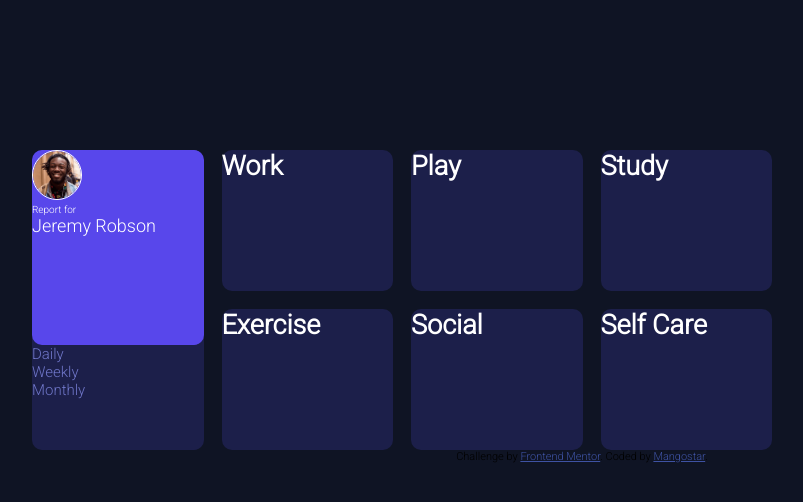
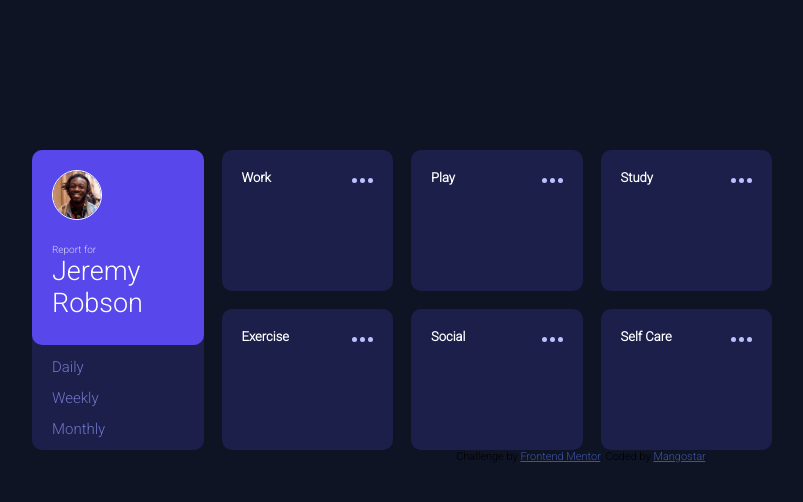
Before and after one commit to Mangostar1/Porfolio, a PHP site: page /frontend_mentor/time-tracking-dashboard-main/index-time_tracking.html in a window 1280 px wide. Shown: the part 75-577 px from the top of the page, without its empty margins (58-861 px from the left). Run offline with PHP 8.4, Linux system fonts and the light colour scheme.

Commit message:
actualizacion en time track

```diff
--- a/frontend_mentor/time-tracking-dashboard-main/JS/time-track.js
+++ b/frontend_mentor/time-tracking-dashboard-main/JS/time-track.js
@@ -2,6 +2,7 @@
 let day = document.getElementById("day");
 let week = document.getElementById("week");
 let month = document.getElementById("month");
+
 /* elementos contenedores */
 let daily = document.getElementsByClassName("daily");
 let weekly = document.getElementsByClassName("weekly");
@@ -16,14 +17,6 @@
 let hoursMonth = document.getElementsByClassName("hours-month");
 let previMonth = document.getElementsByClassName("previ-month");
 
-
-/* display: flex por defecto */
-
-for (let i = 0; i < 6; i++){
-    daily[i].style = "display: flex";
-    weekly[i].style = "display: none";
-    monthly[i].style = "display: none";
-}
 
 /* eventos click */
 
--- a/frontend_mentor/time-tracking-dashboard-main/css/index_time_track.css
+++ b/frontend_mentor/time-tracking-dashboard-main/css/index_time_track.css
@@ -43,17 +43,42 @@
 
 /* cont */
 
+.titulo{
+    display: flex;
+    align-items: center;
+    justify-content: space-between;
+}
+
+.elipsis{
+    height: 5px;
+
+    margin-right: 20px;
+
+    cursor: pointer;
+}
+
 h2{
     color: var(--neutral_white);
+    font-size: 13px;
+    margin-top: 20px;
+    margin-left: 20px;
+    margin-bottom: 25px;
 }
 
 .hours{/* tiene display flex */
-    color: red;
+    color: var(--colorWithe);
     width: 100%;
+
+    font-size: 35px;
+    margin-left: 20px;
+    margin-bottom: 10px;
 }
 .previ{/* tiene display flex */
-    color: pink;
+    color: var(--neutral_four);
     width: 100%;
+
+    font-size: 11px;
+    margin-left: 20px;
 }
 
 #svg-work{
@@ -153,6 +178,11 @@
     border-radius: 10px;
 }
 
+/* #work:hover, #play:hover, #study:hover, #exercise:hover, #social:hover, #self_care:hover{
+    background-color: var(--neutral_three);
+    cursor: pointer;
+} */
+
 
 /* other */
 .attribution {
@@ -170,18 +200,25 @@
 
     border: 1px solid var(--neutral_white);
     border-radius: 50%;
+
+    margin: 20px;
 }
 
 /* text */
 
 #report{
     font-size: 10px;
-    color: var(--neutral_white);
+    color: hsl(246, 80%, 90%);
+
+    margin-left: 20px;
 }
 
 #name{
     color: var(--neutral_white);
     font-weight: 400;
+    font-size: 27px;
+
+    margin-left: 20px;
 }
 
 #list{
@@ -193,7 +230,10 @@
 #list li:hover{
     color: var(--neutral_white);
 }
-
+#list li{
+    margin-left: 20px;
+    margin-top: 13px;
+}
 /* data */
 
 .daily, .weekly, .monthly{
--- a/frontend_mentor/time-tracking-dashboard-main/index-time_tracking.html
+++ b/frontend_mentor/time-tracking-dashboard-main/index-time_tracking.html
@@ -48,12 +48,13 @@
           <div id="work-img" class="svg">
             <!-- <img src="/frontend_mentor/time-tracking-dashboard-main/images/icon-work.svg" id="svg-work"> -->
           </div>
-          <div class="" id="">
+          <div class="titulo" id="">
             <h2>Work</h2>
+            <img src="./images/icon-ellipsis.svg" class="elipsis">
           </div>
           <div class="daily">
             <p class= "hours hours-daily"></p> <!-- daily -->
-            <p class= "previ previ-daily" id="previD-work"></p> <!-- daily -->
+            <p class= "previ previ-daily"></p> <!-- daily -->
           </div>
           <div class="weekly">
             <p class= "hours hours-week"></p> <!-- weekly -->
@@ -65,8 +66,9 @@
           </div>
         </div>
         <div id="play" class="cont">
-          <div class="" id="">
+          <div class="titulo" id="">
             <h2>Play</h2>
+            <img src="./images/icon-ellipsis.svg" class="elipsis">
           </div>
           <div class="daily">
             <p class= "hours hours-daily"></p> <!-- daily -->
@@ -82,8 +84,9 @@
           </div>
         </div>
         <div id="study" class="cont">
-          <div class="" id="">
+          <div class="titulo" id="">
             <h2>Study</h2>
+            <img src="./images/icon-ellipsis.svg" class="elipsis">
           </div>
           <div class="daily">
             <p class= "hours hours-daily"></p> <!-- daily -->
@@ -99,8 +102,9 @@
           </div>
         </div>
         <div id="exercise" class="cont">
-          <div class="" id="">
+          <div class="titulo" id="">
             <h2>Exercise</h2>
+            <img src="./images/icon-ellipsis.svg" class="elipsis">
           </div>
           <div class="daily">
             <p class= "hours hours-daily"></p> <!-- daily -->
@@ -116,8 +120,9 @@
           </div>
         </div>
         <div id="social" class="cont">
-          <div class="" id="">
+          <div class="titulo" id="">
             <h2>Social</h2>
+            <img src="./images/icon-ellipsis.svg" class="elipsis">
           </div>
           <div class="daily">
             <p class= "hours hours-daily"></p> <!-- daily -->
@@ -133,8 +138,9 @@
           </div>
         </div>
         <div id="self_care" class="cont">
-          <div class="" id="">
+          <div class="titulo" id="">
             <h2>Self Care</h2>
+            <img src="./images/icon-ellipsis.svg" class="elipsis">
           </div>
           <div class="daily">
             <p class= "hours hours-daily"></p> <!-- daily -->
--- a/index.html
+++ b/index.html
@@ -34,7 +34,7 @@
         <main>
             <section>
                 <article>
-
+                    <p>Esta es mi web de ejercicios en donde pongo a prueba mis habilidades realizando ejercicios con HTML, CSS y JavaScript</p>
                 </article>
             </section>
         </main>
```
